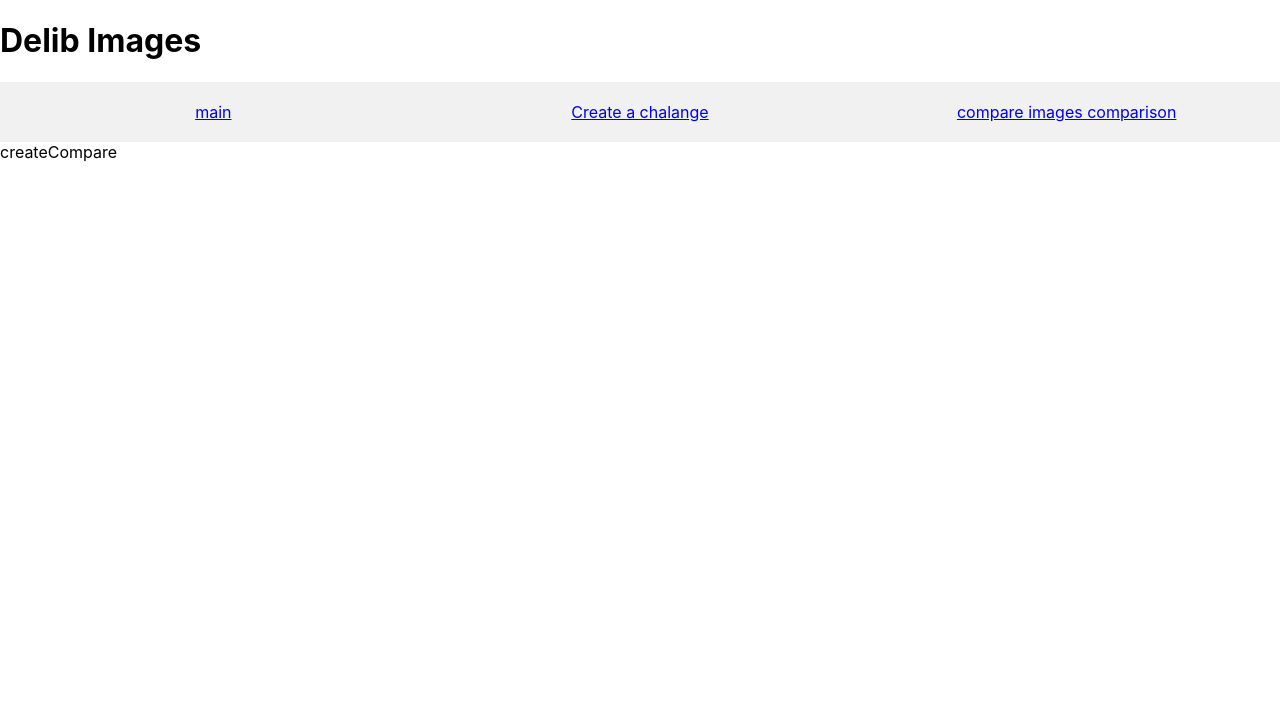
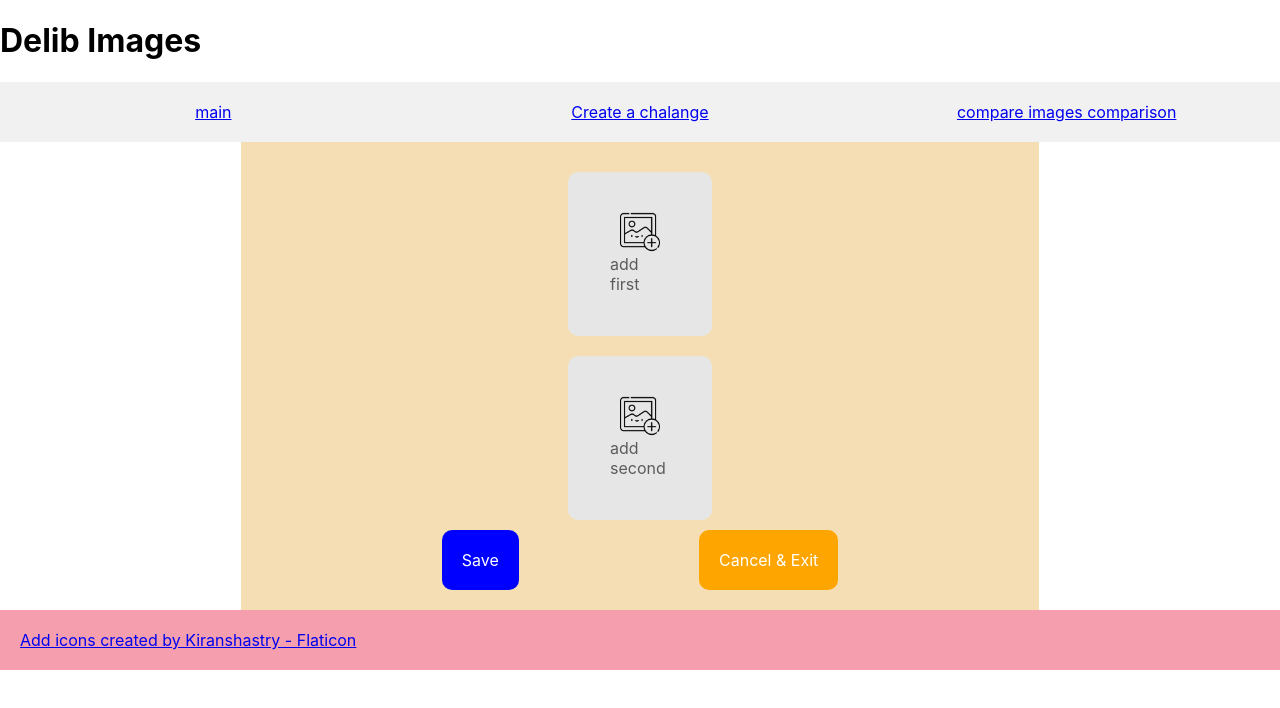
Before and after one commit to delib-org/delib-images, a React (Create React App) app: page /create-compare in a window 1280 px wide. Shown: the top 708 px of the page. Built offline with nearby package versions, Linux system fonts and the light colour scheme.

Commit message:
can upload two images

```diff
--- a/package.json
+++ b/package.json
@@ -6,6 +6,7 @@
     "@testing-library/jest-dom": "^5.16.1",
     "@testing-library/react": "^12.1.2",
     "@testing-library/user-event": "^13.5.0",
+    "firebase": "^9.6.3",
     "react": "^17.0.2",
     "react-dom": "^17.0.2",
     "react-router-dom": "^6.2.1",
--- a/src/App.scss
+++ b/src/App.scss
@@ -1,12 +1,39 @@
 $border-radius:10px;
 $accent:blue;
+$padding:20px;
+$gray:rgb(230, 230, 230);
+$hazard:orange;
+
+.wrapper{
+  background-color: wheat;
+  max-width: 75ch;
+  margin: auto;
+}
+p{
+  color: rgba(0, 0, 0, 0.603);
+}
 
 .btn {
+
+  border-radius: $border-radius;
+  width: fit-content;
+  height: fit-content;
+  box-sizing: border-box;
+  padding: 20px;
+  display: flex;
+  justify-content: center;
+  text-decoration: none;
+  background-color: $accent;
+  color: white;
+  cursor: pointer;
+  user-select: none;
+
   &--link {
     border-radius: $border-radius;
     width: fit-content;
     height: fit-content;
     box-sizing: border-box;
+
 
     a {
       padding: 20px;
@@ -20,5 +47,30 @@ $accent:blue;
     }
   }
 
+  &--image{
+    border-radius: $border-radius;
+    background-color: $accent;
+    width:4rem;
+    background-color: $gray;
+    padding: 40px;
+    display: flex;
+    justify-content: center;
+    display: flex;
+    flex-direction: column;
+    align-items: center;
+    cursor: pointer;
+    user-select: none;
+
+    img{
+      width: 40px;
+    }
+    p{
+      margin: 2px;
+    }
+
+  }
+&--hazard{
+  background-color: $hazard;
+}
 
 }
--- a/src/Main.jsx
+++ b/src/Main.jsx
@@ -1,14 +1,17 @@
-import { Outlet, Link } from 'react-router-dom';
+import { Outlet } from 'react-router-dom';
+
 
 //components
 import Nav from './views/components/nav/Nav'
+import Footer from './views/components/footer/Footer'
 
 function Main() {
     return (
         <div className="main">
             <h1>Delib Images</h1>
             <Nav />
-            <Outlet/>
+            <Outlet />
+            <Footer />
         </div>
     )
 }
--- /dev/null
+++ b/src/controls/firebase/config.js
@@ -0,0 +1,20 @@
+// Import the functions you need from the SDKs you need
+import { initializeApp } from "firebase/app";
+import { getFirestore } from 'firebase/firestore';
+import { getStorage } from "firebase/storage";
+
+const firebaseConfig = {
+    apiKey: "AIzaSyD4ea9eyKaVqYYmA8u5oe08_akeQw2FikU",
+    authDomain: "select-mass-pictures.firebaseapp.com",
+    databaseURL: "https://select-mass-pictures.firebaseio.com",
+    projectId: "select-mass-pictures",
+    storageBucket: "select-mass-pictures.appspot.com",
+    messagingSenderId: "81837724142",
+    appId: "1:81837724142:web:9ae6497e1b5503b664feff",
+    measurementId: "G-BG29JM3ZPQ"
+  };
+
+  // Initialize Firebase
+const app = initializeApp(firebaseConfig);
+export const db = getFirestore(app);
+export const storage = getStorage(app);
--- /dev/null
+++ b/src/controls/firebase/helpers.js
@@ -0,0 +1,34 @@
+import { ref, uploadBytes } from "firebase/storage";
+import {storage} from './config';
+
+
+export async function uploadImage({ images, settings }) {
+    try {
+        console.log(images)
+        if (!images || !Array.isArray(images)) throw new Error("'images' are not an array");
+        if (!settings) throw new Error( "settings are missing");
+
+        const {user, comparison} = settings;
+
+        if(!('user' in settings) || !('comparison' in settings)) throw new Error(`user or comparison id is missing: user ${user}, ${comparison}`)
+        if(typeof user !== 'string' || typeof comparison !== 'string') throw new Error('user or comparison are not strings')
+
+        images.forEach(image=>{
+            console.log(image)
+            const storageRef = ref(storage, `comparison/${user}/${comparison}/${image.name}`);
+
+            uploadBytes(storageRef, image.image).then(snapshot=>{
+                console.log('Uploaded a blob or file!');
+                console.log(snapshot)
+            });
+
+        });
+
+
+
+
+    } catch (error) {
+        console.error(error);
+    }
+
+}
--- /dev/null
+++ b/src/views/components/footer/Footer.jsx
@@ -0,0 +1,11 @@
+import './Footer.scss';
+
+function Footer(){
+    return(
+        <footer>
+           <a href="https://www.flaticon.com/free-icons/add" title="add icons">Add icons created by Kiranshastry - Flaticon</a>
+        </footer>
+    )
+}
+
+export default Footer;
--- /dev/null
+++ b/src/views/components/footer/Footer.scss
@@ -0,0 +1,4 @@
+footer{
+    background-color: #f59fae;
+    padding: 20px;
+}
--- a/src/views/pages/CreateCompare/CreateCompare.jsx
+++ b/src/views/pages/CreateCompare/CreateCompare.jsx
@@ -1,9 +1,85 @@
+import { useState } from 'react';
 import './CreateCompare.scss';
+import addImage from '../../../img/add-image.png';
 
-function CreateCompare(){
-    return(
+//controlers
+import { uploadImage } from '../../../controls/firebase/helpers';
+
+
+
+const images = {}
+function CreateCompare() {
+
+    const [image1, setImage1] = useState(false);
+    const [image2, setImage2] = useState(false);
+
+    function handleImageUpload(ev) {
+        console.log(ev.target.id)
+        console.log(ev.target.files[0])
+        if (ev.target.files && ev.target.files[0]) {
+            if (ev.target.id === 'addImage1') {
+                setImage1(URL.createObjectURL(ev.target.files[0]));
+                images['addImage1'] = ev.target.files[0];
+
+            } else if (ev.target.id === 'addImage2') {
+                setImage2(URL.createObjectURL(ev.target.files[0]));
+                images['addImage2'] = ev.target.files[0];
+            }
+        }
+    }
+    function handleCreateComparison() {
+        const imagesArray = [];
+        for (let image in images) {
+            console.log(images[image])
+            imagesArray.push({
+                name: image,
+                image: images[image]
+            })
+        }
+
+        if(imagesArray.length <2) {
+            alert('You must set two images')
+        } else{
+            const id = "id" + Math.random().toString(16).slice(2)
+            uploadImage({ images:imagesArray, settings: { user: '1234', comparison:id } })
+        }
+
+    }
+
+    return (
         <div className="createCompare">
-            createCompare
+            <div className="wrapper">
+                {!image1 ?
+                    <>
+                        <input type="file" id='addImage1' onChange={handleImageUpload} style={{ display: 'none' }} />
+                        <label htmlFor="addImage1">
+                            <div className="btn--image createCompare__addImage">
+                                <img src={addImage} alt="add new" />
+                                <p>add first</p>
+                            </div>
+                        </label>
+                    </>
+                    :
+                    <img className='createCompare__image' src={image1} alt="" />
+                }
+                {!image2 ?
+                    <>
+                        <input type="file" id='addImage2' onChange={handleImageUpload} style={{ display: 'none' }} />
+                        <label htmlFor="addImage2">
+                            <div className="btn--image createCompare__addImage">
+                                <img src={addImage} alt="add new" />
+                                <p>add second</p>
+                            </div>
+                        </label>
+                    </>
+                    :
+                    <img className='createCompare__image' src={image2} alt="" />
+                }
+                <div className="btns">
+                    <div className="btn" onClick={handleCreateComparison}>Save</div>
+                    <div className="btn btn--hazard">Cancel & Exit</div>
+                </div>
+            </div>
         </div>
     )
 }
--- a/src/views/pages/CreateCompare/CreateCompare.scss
+++ b/src/views/pages/CreateCompare/CreateCompare.scss
@@ -0,0 +1,22 @@
+.createCompare {
+    .wrapper{
+        display: flex;
+        flex-direction: column;
+        align-items: center;
+        padding: 20px;
+    }
+    &__addImage {
+        margin: 10px;
+    }
+
+    &__image{
+        max-height: 200px;
+        width: min-content;
+
+    }
+    .btns{
+        display: flex;
+        justify-content: space-evenly;
+        width: 100%;
+    }
+}
--- a/src/views/pages/home/Home.jsx
+++ b/src/views/pages/home/Home.jsx
@@ -1,5 +1,5 @@
 import './Home.scss';
-import { Link, Outlet } from 'react-router-dom'
+import { Link } from 'react-router-dom'
 
 function Home() {
     return (
```
Also changed, not shown: src/img/add-image.png (added), 1 other file (tests, documents, lock files or other folders).
